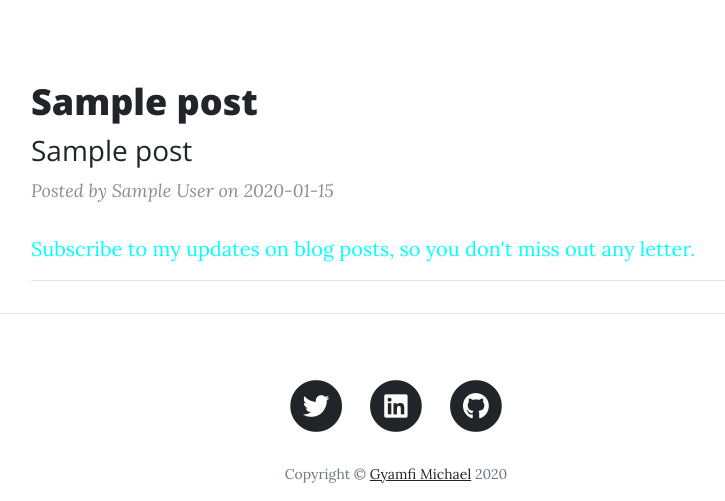
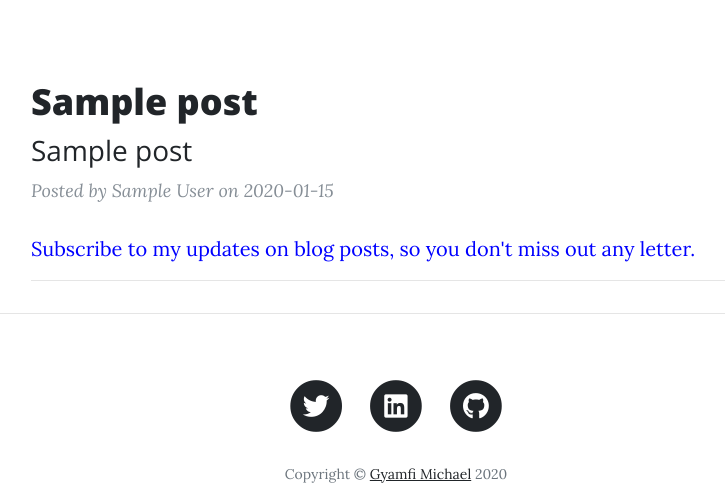
Before and after one commit to mikegyamfi/newsletter-blog, a Flask app: page / in a window 1280 px wide. Shown: the part 532-1033 px from the top of the page, without its empty margins (244-969 px from the left). Run offline with Flask 2, Linux system fonts and the light colour scheme; tables that the repository leaves empty hold one stand-in row (values such as "Sample post"); some libraries are stand-ins or nearby versions.

```diff
--- a/templates/index.html
+++ b/templates/index.html
@@ -47,7 +47,7 @@
             {% endif %}
           </p>
             <div>
-        <a style="color:aqua;" href="http://salty-fjord-46704.herokuapp.com" >Subscribe to my updates on blog posts, so you don't miss out any letter.</a>
+        <a style="color:blue;" href="http://salty-fjord-46704.herokuapp.com" >Subscribe to my updates on blog posts, so you don't miss out any letter.</a>
     </div>
         </div>
         <hr>
```
